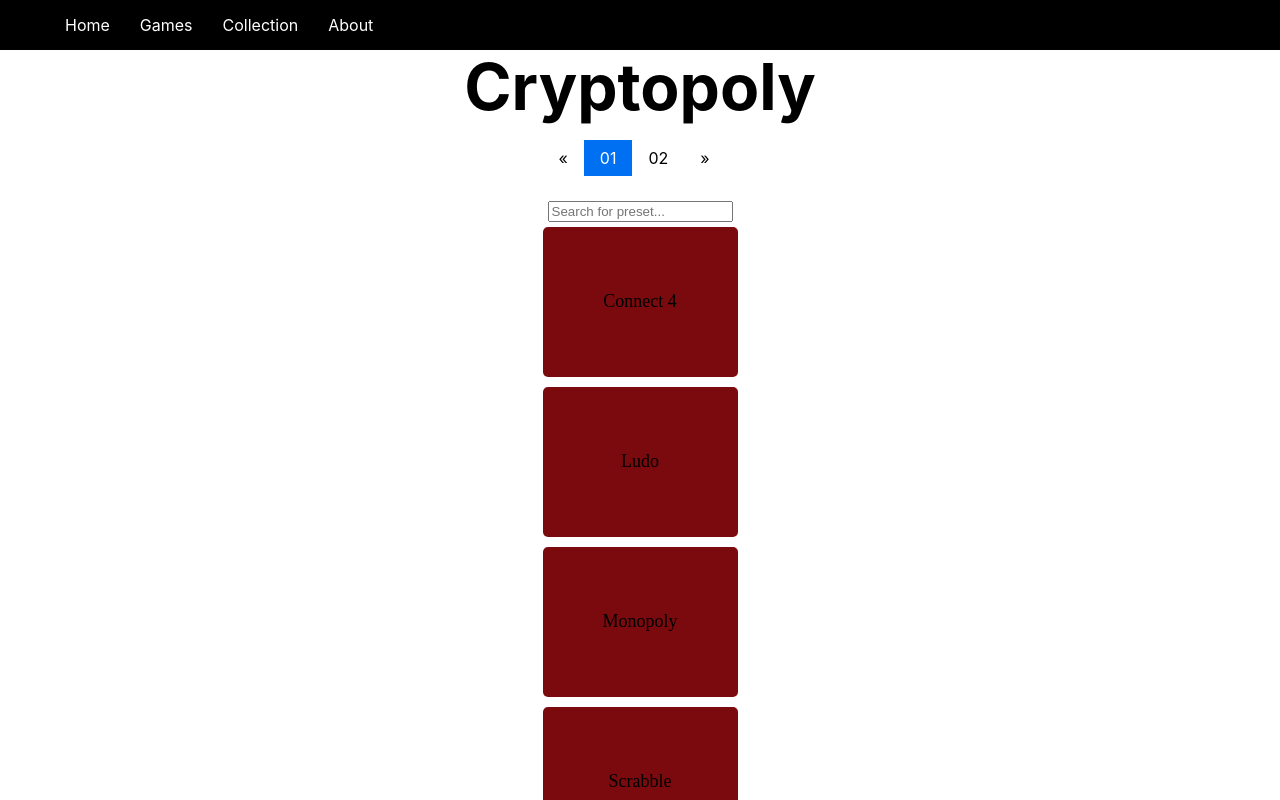
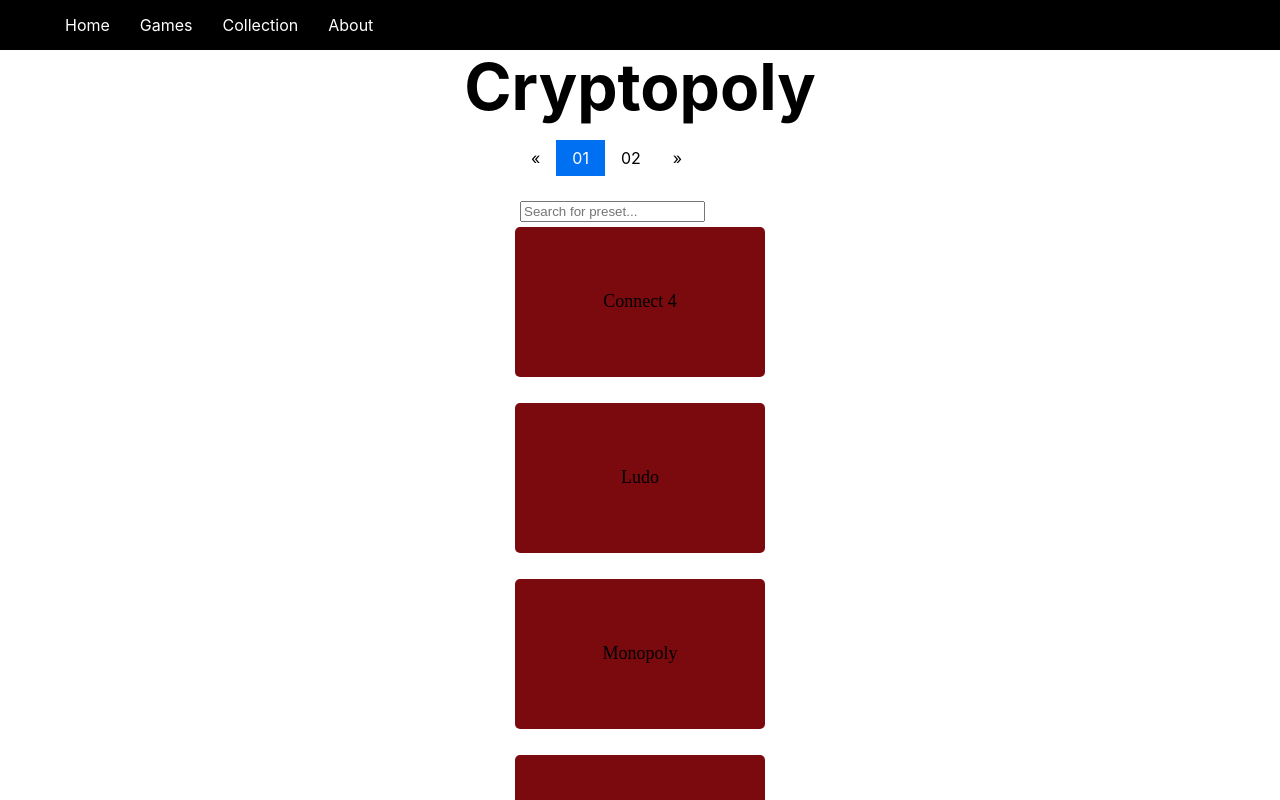
Before and after one commit to jamieHolloway182/cryptopoly, a Next.js app: page /game in a window 1280 px wide. Shown: the top 800 px of the page. Built offline with nearby package versions, Linux system fonts and the light colour scheme.

Commit message:
?rooms layout?

```diff
--- a/components/Game/GameList.js
+++ b/components/Game/GameList.js
@@ -1,9 +1,10 @@
 import Game from './Game'
+import style from '../../styles/Layout/Room.module.css'
 
 const GameList = ({games, pageNum, click}) => {
 
     return (
-        <div>
+        <div className={style.roomcollection}>
             {games.length > 0 ?
             (games.map((game, index) => ((index >= (pageNum - 1) * 5 && index < pageNum * 5)) ?
                 <Game click={click} key={game.id} id={game.id} name={game.name}/>: ""))
--- a/styles/Layout/Room.module.css
+++ b/styles/Layout/Room.module.css
@@ -15,7 +15,7 @@
   font-family: "Times New Roman", Times, serif;
   }
 
-.room-collection{
+.roomcollection{
   display: grid;
   grid-gap: 1rem;
   grid-template-columns: repeat(auto-fit, minmax(250px, 1fr));
```
